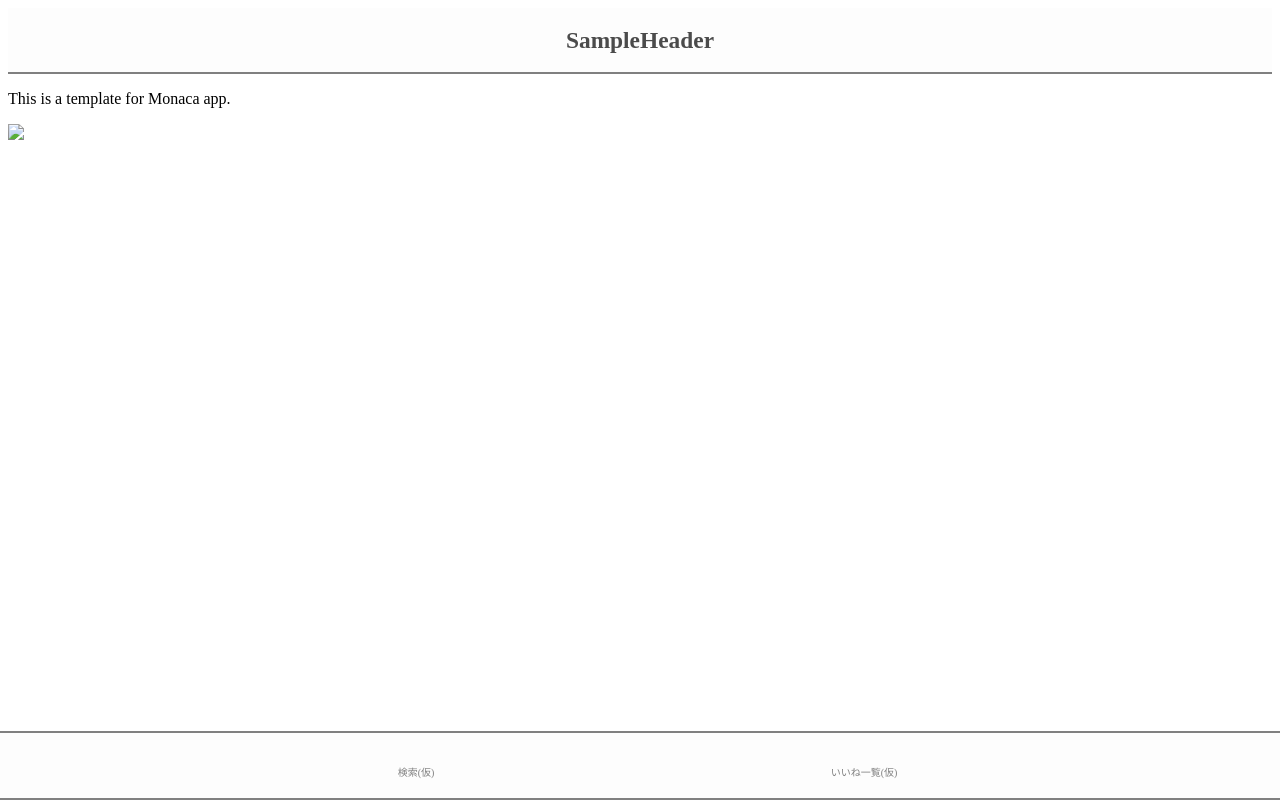
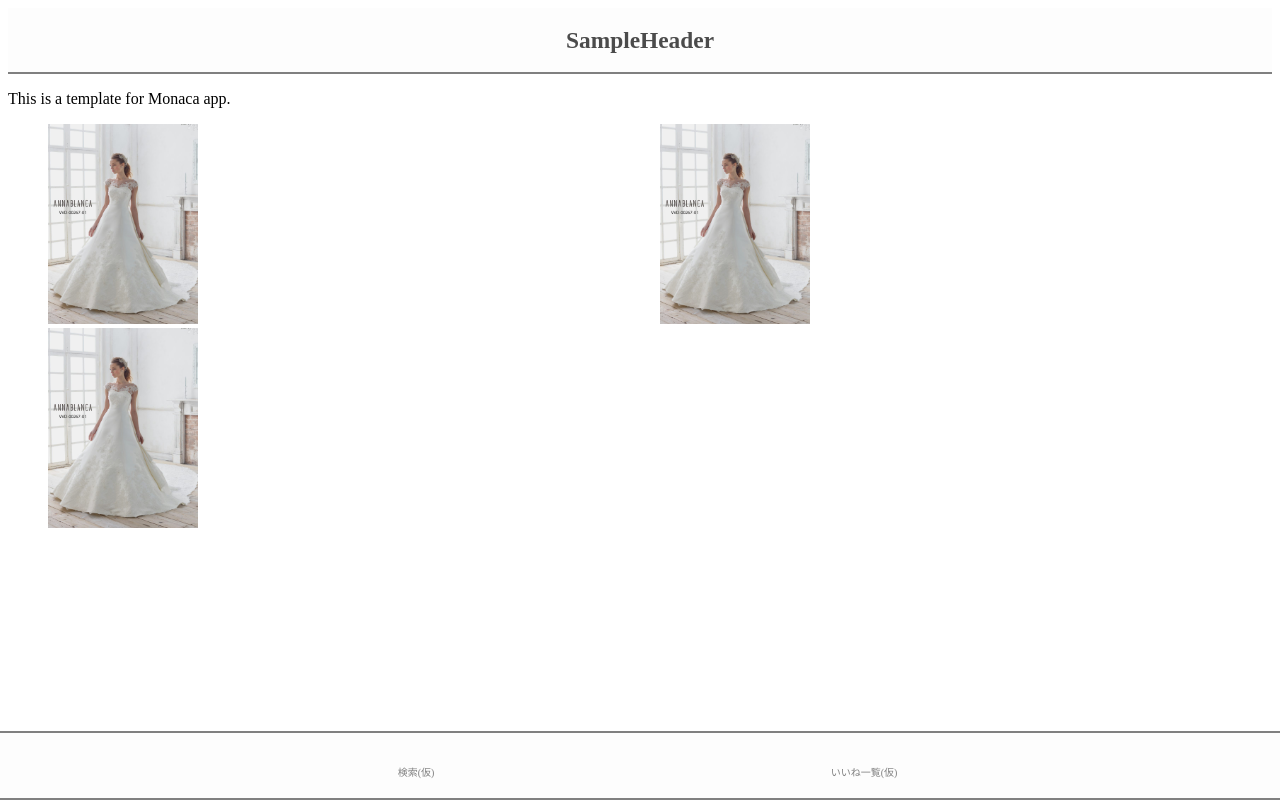
Before and after one commit to OIC-DressSearch/DressSearch, a website: page www/list.html in a window 1280 px wide. Drawn offline with Linux system fonts and the light colour scheme.

Commit message:
ふじわら

```diff
--- a/www/css/style.css
+++ b/www/css/style.css
@@ -73,6 +73,8 @@ ons-list-item{
 /*ここまで検索画面のCSS*/
 
   .header {
+    text-align: center;
+    font-size: 20px;
     height: 8vh;
     width: 100%;
     background-color: #fdfdfd;
@@ -82,6 +84,7 @@ ons-list-item{
     left: 0;
     z-index: 100;
     display: flex;
+    position: sticky;
     align-items: center;
     justify-content: space-around;
     border-bottom:2px solid #808080;/*バーの下の線*/
@@ -174,7 +177,22 @@ ul.bottom-menu li {
 .display_2{
   display: none;
 }
-header{
-  text-align: center;
-  font-size: 20px;
+
+/*ここまでフッターのCSS*/
+
+.list {
+  display:flex;
+  flex-flow:wrap;
+  list-style-type: none;
 }
+
+.item {
+  width:50%;
+  box-sizing:border-box;
+}
+
+.item img{
+  width:150px;
+  height:200px;
+}
+/*画像表示*/
--- a/www/list.html
+++ b/www/list.html
@@ -8,6 +8,8 @@
     <script src="components/loader.js"></script>
         <link rel="stylesheet" href="components/loader.css">
     <link rel="stylesheet" href="css/style.css">
+    <link href="https://fonts.googleapis.com/icon?family=Material+Icons|Material+Icons+Round" rel="stylesheet">
+  <link rel="stylesheet" href="iine_app/iine.css">
     <script>
         //
         // TODO: Write JavaScript code here
@@ -16,22 +18,26 @@
 </head>
 <body>
   <!-- ヘッダー -->
-   <header class="header">
-    <div class="header-left">
-
-    </div>
-      <div class="header-center">
-        <h3>SampleHeader</h3>
-      </div>
-    <div class="header-right">
-
-    </div>
+  <header class="header">
+    <h3>SampleHeader</h3>
   </header>
 
 	<p>
     This is a template for Monaca app.
 	</p>
-  <img src="imges/samplee-1.jpg">
+  <ul class="list">
+    <li class="item">
+    <img src="images/sample-1.jpg">
+    </li>
+
+    <li class="item">
+    <img src="images/sample-1.jpg">
+    </li>
+
+    <li class="item">
+    <img src="images/sample-1.jpg">
+    </li>
+  </ul>
   <!-- フッター -->
   <!-- bottom navigation -->
   <ul class="bottom-menu">
```
Also changed, not shown: www/images/sample-1.jpg (added).
